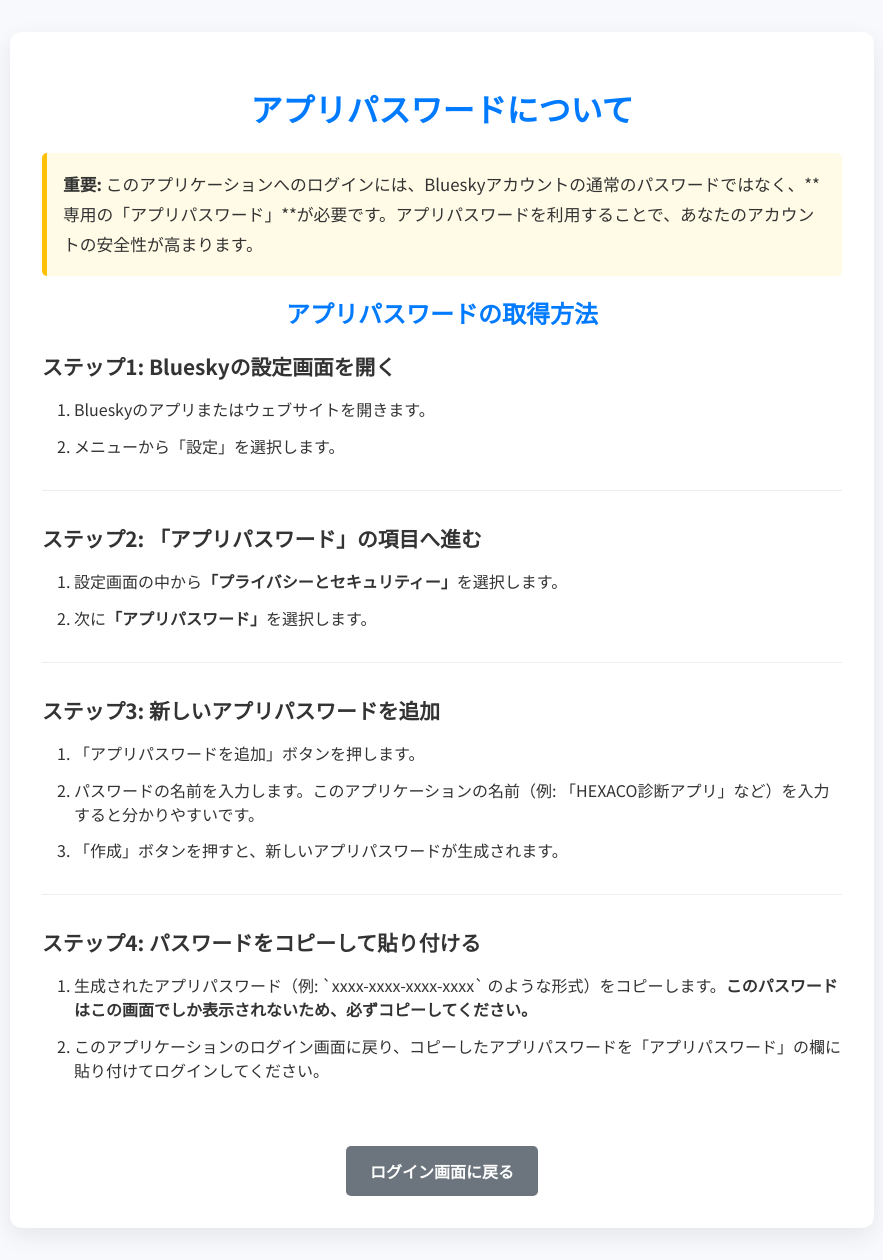
After one commit to Yukihira00/kenkyuu, a FastAPI app: template templates/app_password_info.html in a window 1280 px wide. The commit adds this page. Shown: the whole page, without its empty margins (198-1081 px from the left). Run offline with FastAPI, Linux system fonts and the light colour scheme; the template is opened without the code that fills it, so the values that code supplies are empty.

Commit message:
アプリパスワード画面追加

```diff
--- a/main.py
+++ b/main.py
@@ -45,13 +45,17 @@
 async def login_form(request: Request):
     return templates.TemplateResponse("login.html", {"request": request})
 
+# ▼▼▼【追加】アプリパスワード説明ページ用のルートを追加 ▼▼▼
+@app.get("/app_password_info", response_class=HTMLResponse)
+async def app_password_info(request: Request):
+    return templates.TemplateResponse("app_password_info.html", {"request": request})
+
 @app.post("/login")
 async def login_process(request: Request, handle: str = Form(...), app_password: str = Form(...)):
     user_profile = timeline_checker.verify_login_and_get_profile(handle, app_password)
     if user_profile:
         request.session['user_did'] = user_profile['did']
         request.session['handle'] = user_profile['handle']
-        # ▼▼▼【修正】表示名がない場合はハンドル名を使用する ▼▼▼
         request.session['display_name'] = user_profile.get('display_name') or user_profile.get('handle')
         request.session['app_password'] = app_password
 
@@ -87,9 +91,6 @@
     user_scores = database.get_user_result(user_did)
     hidden_content_manual = set(user_filter_settings.get('hidden_content_categories', []))
     unpleasant_uris = set(database.get_unpleasant_feedback_uris(user_did))
-
-    # ▼▼▼【削除】不要になった変数を削除 ▼▼▼
-    # learned_unpleasant_categories = ...
 
     unpleasant_vectors = database.get_unpleasant_post_vectors(user_did)
     SIMILARITY_THRESHOLD = 0.75
@@ -135,7 +136,6 @@
                         is_similar = True
                         break
 
-            # ▼▼▼【修正】フィルタリングロジックを簡素化 ▼▼▼
             if user_filter_settings.get('similarity_filter_enabled') and is_similar:
                 item.is_mosaic = True
                 item.analysis_info = {"type": "類似フィルター", "category": "あなたが不快と報告した投稿に類似"}
@@ -206,10 +206,6 @@
     auto_filter_enabled = form_data.get("auto_filter_switch") == "on"
     similarity_filter_enabled = form_data.get("similarity_filter_switch") == "on"
 
-    # ▼▼▼【修正】不要な変数を削除 ▼▼▼
-    # learning_filter_enabled = ...
-
-    # ▼▼▼【修正】関数呼び出しを修正 ▼▼▼
     database.save_user_filter_settings(
         request.session['user_did'],
         hidden_content,
--- /dev/null
+++ b/templates/app_password_info.html
@@ -0,0 +1,70 @@
+<!DOCTYPE html>
+<html lang="ja">
+<head>
+    <meta charset="UTF-8">
+    <title>アプリパスワードについて</title>
+    <link href="https://fonts.googleapis.com/css2?family=Noto+Sans+JP:wght@400;500;700&display=swap" rel="stylesheet">
+    <style>
+        body { font-family: 'Noto Sans JP', sans-serif; background-color: #f7f9fc; color: #333; margin: 0; padding: 2rem; }
+        .container { max-width: 800px; margin: 0 auto; background: white; padding: 2rem; border-radius: 12px; box-shadow: 0 8px 25px rgba(0,0,0,0.08); }
+        h1, h2 { text-align: center; color: #007bff; }
+        p { line-height: 1.8; font-size: 1.05em; }
+        .step { margin-bottom: 2rem; padding-bottom: 1rem; border-bottom: 1px solid #eee; }
+        .step:last-of-type { border-bottom: none; }
+        .step h3 { font-size: 1.3em; margin-bottom: 1rem; }
+        .step-image { display: block; max-width: 100%; margin: 1rem auto; border-radius: 8px; box-shadow: 0 4px 15px rgba(0,0,0,0.1); }
+        .important { background-color: #fffbe6; border-left: 5px solid #ffc107; padding: 1rem; margin-top: 1rem; border-radius: 5px; }
+        .important p { margin: 0; }
+        ol { padding-left: 2rem; }
+        li { margin-bottom: 0.8rem; }
+        .button-container { text-align: center; margin-top: 2rem; }
+        .button { display: inline-block; background-color: #6c757d; color: white; padding: 0.8rem 1.5rem; border-radius: 5px; text-decoration: none; font-weight: 600; transition: background-color 0.2s; }
+        .button:hover { background-color: #5a6268; }
+    </style>
+</head>
+<body>
+    <div class="container">
+        <h1>アプリパスワードについて</h1>
+        <div class="important">
+            <p><strong>重要:</strong> このアプリケーションへのログインには、Blueskyアカウントの通常のパスワードではなく、**専用の「アプリパスワード」**が必要です。アプリパスワードを利用することで、あなたのアカウントの安全性が高まります。</p>
+        </div>
+
+        <h2>アプリパスワードの取得方法</h2>
+        <div class="steps-container">
+            <div class="step">
+                <h3>ステップ1: Blueskyの設定画面を開く</h3>
+                <ol>
+                    <li>Blueskyのアプリまたはウェブサイトを開きます。</li>
+                    <li>メニューから「設定」を選択します。</li>
+                </ol>
+            </div>
+            <div class="step">
+                <h3>ステップ2: 「アプリパスワード」の項目へ進む</h3>
+                <ol>
+                    <li>設定画面の中から<strong>「プライバシーとセキュリティー」</strong>を選択します。</li>
+                    <li>次に<strong>「アプリパスワード」</strong>を選択します。</li>
+                </ol>
+            </div>
+            <div class="step">
+                <h3>ステップ3: 新しいアプリパスワードを追加</h3>
+                <ol>
+                    <li>「アプリパスワードを追加」ボタンを押します。</li>
+                    <li>パスワードの名前を入力します。このアプリケーションの名前（例: 「HEXACO診断アプリ」など）を入力すると分かりやすいです。</li>
+                    <li>「作成」ボタンを押すと、新しいアプリパスワードが生成されます。</li>
+                </ol>
+            </div>
+            <div class="step">
+                <h3>ステップ4: パスワードをコピーして貼り付ける</h3>
+                <ol>
+                    <li>生成されたアプリパスワード（例: `xxxx-xxxx-xxxx-xxxx` のような形式）をコピーします。<strong>このパスワードはこの画面でしか表示されないため、必ずコピーしてください。</strong></li>
+                    <li>このアプリケーションのログイン画面に戻り、コピーしたアプリパスワードを「アプリパスワード」の欄に貼り付けてログインしてください。</li>
+                </ol>
+            </div>
+        </div>
+
+        <div class="button-container">
+            <a href="/login" class="button">ログイン画面に戻る</a>
+        </div>
+    </div>
+</body>
+</html>
--- a/templates/login.html
+++ b/templates/login.html
@@ -13,6 +13,9 @@
         button { width: 100%; padding: 10px; border: none; background-color: #007bff; color: white; border-radius: 4px; font-size: 16px; cursor: pointer; }
         button:hover { background-color: #0056b3; }
         .error { color: red; text-align: center; margin-top: 10px; }
+        .info-link { text-align: right; font-size: 0.9em; margin-top: -10px; margin-bottom: 15px; }
+        .info-link a { color: #007bff; text-decoration: none; }
+        .info-link a:hover { text-decoration: underline; }
     </style>
 </head>
 <body>
@@ -26,6 +29,9 @@
             <label for="app_password">アプリパスワード</label>
             <input type="password" id="app_password" name="app_password" required>
         </div>
+        <div class="info-link">
+            <a href="/app_password_info" target="_blank">アプリパスワードとは？</a>
+        </div>
         <button type="submit">ログイン</button>
         {% if error %}
             <p class="error">{{ error }}</p>
```
